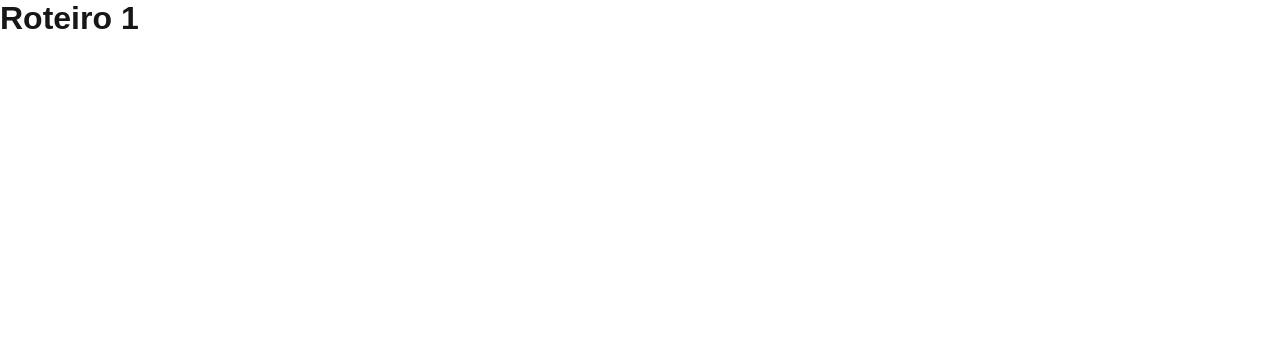
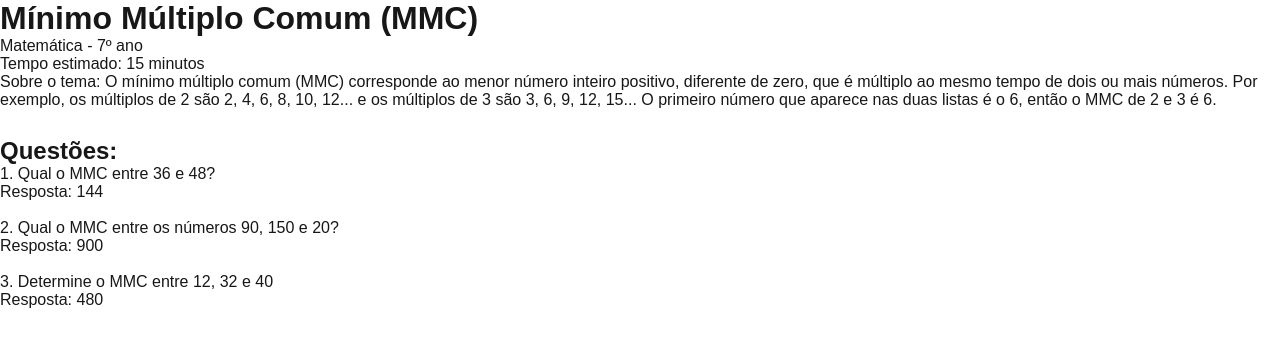
Before and after one commit to FelipeWalkerX/A2-Dev-Web, a Next.js app: page /roteiro/1 in a window 1280 px wide. Shown: the top 346 px of the page. Built offline with nearby package versions, Linux system fonts and the light colour scheme.

Commit message:
Agora mostra o conteudo e as questoes na pagina do roteiro. Tambem enumerado as questoes no roteiros.json

```diff
--- a/app/roteiro/[id]/page.js
+++ b/app/roteiro/[id]/page.js
@@ -1,15 +1,37 @@
-import roteitos from "@/data/roteiros.json"
+import roteiros from "@/data/roteiros.json"
 
 export function generateStaticParams(){     //Diz pro build quais id's do roteiro vao virar pagina
-    return roteitos.map((roteiro) => ({id: String(roteiro.id)}));   //.map passa por todo mundo do roteiro, nesse caso, todos os id
+    return roteiros.map((roteiro) => ({id: String(roteiro.id)}));   //.map passa por todo mundo do roteiro, nesse caso, todos os id
 }
 
 export default async function PaginaRoteiro(props) {
     const params = await props.params;  //Espera o Next entregar o id do endereco para comecar os trabalhos
+    const roteiro = roteiros.find((roteiro) => String(roteiro.id) === params.id);   //Acha o primeiro que o id do roteiro seja igual ao id do endereco da pagina
     return(
-        <h1>
-            Roteiro {params.id}     {/* Fala qual id pertence a pagina */}
-        </h1>
+        <main>
+            <h1>
+                {roteiro.titulo}     {/* Assim que bateu o id do roteiro com o id da pagina, ele ja puxa tudo, nesse caso, foi colocado de titulo da pagina o titulo do roteiro em questao */}
+            </h1>
+            <p>
+                {/* E depois, a disciplina e o ano como paragrafos */}
+                {roteiro.disciplina} - {roteiro.ano}º ano
+            </p>
+            <p> Tempo estimado: {roteiro.tempoEstimado} minutos</p>
+            <p> Sobre o tema: {roteiro.explicacao}</p>
 
+            <h2>
+                <br /> Questões:
+            </h2>
+            <ol>    {/* <ol> cria uma lista ordenada */}
+                {roteiro.questoes.map((questao, posicao) =>(
+                    <li key = {posicao}>{questao.pergunta} <br />
+                    Resposta: {questao.resposta} <br />
+                    <br /> </li>
+
+                ))}
+            </ol>
+        </main>
     )
 }
+
+//<br /> serve como se fosse um \n, ou seja, pra quebrar linha e nao precisar ficar dando 5 milhoes de <p></p>
--- a/data/roteiros.json
+++ b/data/roteiros.json
@@ -9,9 +9,9 @@
         "explicacao": "O mínimo múltiplo comum (MMC) corresponde ao menor número inteiro positivo, diferente de zero, que é múltiplo ao mesmo tempo de dois ou mais números. Por exemplo, os múltiplos de 2 são 2, 4, 6, 8, 10, 12... e os múltiplos de 3 são 3, 6, 9, 12, 15... O primeiro número que aparece nas duas listas é o 6, então o MMC de 2 e 3 é 6.",
         "professorId": 1,
         "questoes": [
-            {"pergunta": "Qual o MMC entre 36 e 48?", "resposta": "144"},
-            {"pergunta": "Qual o MMC entre os números 90, 150 e 20?", "resposta": "900"},
-            {"pergunta": "Determine o MMC entre 12, 32 e 40", "resposta": "480"}
+            {"pergunta": "1. Qual o MMC entre 36 e 48?", "resposta": "144"},
+            {"pergunta": "2. Qual o MMC entre os números 90, 150 e 20?", "resposta": "900"},
+            {"pergunta": "3. Determine o MMC entre 12, 32 e 40", "resposta": "480"}
         ]
     },
     {
@@ -24,9 +24,9 @@
         "explicacao": "Gênero textual é o formato que um texto tem de acordo com o seu uso no dia a dia, como dar uma notícia, ensinar uma receita ou contar uma história. Alguns exemplos são: o romance, o artigo de opinião, a notícia, a receita culinária, entre outros. Já um tipo textual é o modo de escrever (narrar, descrever, argumentar). Um mesmo gênero pode usar vários tipos textuais.",
         "professorId": 4,
         "questoes": [
-            {"pergunta": "Na minha opinião, o uso de celulares deveria ser proibido durante as aulas. Muitos alunos se distraem com redes sociais e jogos e acabam perdendo explicações importantes. Por isso, as escolas precisam criar regras mais claras sobre o assunto. A que gênero textual pertence o texto apresentado?", "resposta": "Texto de opinião"},
-            {"pergunta": "Quais dessa lista são gêneros textuais? Descrição, Contos, Narração e Receita culinária", "resposta": "Contos e Receita culinária"},
-            {"pergunta": "Na última sexta-feira, os alunos do 9º ano organizaram uma campanha de arrecadação de alimentos na escola. A iniciativa arrecadou mais de 200 kg de alimentos, que serão destinados a famílias carentes do município. A que gênero textual pertence esse texto?", "resposta": "Notícia"}
+            {"pergunta": "1. Na minha opinião, o uso de celulares deveria ser proibido durante as aulas. Muitos alunos se distraem com redes sociais e jogos e acabam perdendo explicações importantes. Por isso, as escolas precisam criar regras mais claras sobre o assunto. A que gênero textual pertence o texto apresentado?", "resposta": "Texto de opinião"},
+            {"pergunta": "2.Quais dessa lista são gêneros textuais? Descrição, Contos, Narração e Receita culinária", "resposta": "Contos e Receita culinária"},
+            {"pergunta": "3. Na última sexta-feira, os alunos do 9º ano organizaram uma campanha de arrecadação de alimentos na escola. A iniciativa arrecadou mais de 200 kg de alimentos, que serão destinados a famílias carentes do município. A que gênero textual pertence esse texto?", "resposta": "Notícia"}
         ]
     },
     {
@@ -39,9 +39,9 @@
         "explicacao": "A Revolução Francesa, ocorrida entre 1789 e 1799, foi um movimento impulsionado pela burguesia, que contou com a participação dos camponeses e das classes urbanas que viviam na miséria. A sociedade francesa era dividida em três grupos: o Primeiro Estado (o clero), o Segundo Estado (a nobreza) e o Terceiro Estado (todo o resto da população). O lema da revolução era ‘Liberdade, Igualdade e Fraternidade’.",
         "professorId": 2,
         "questoes": [
-            {"pergunta": "Por quem era formado o Terceiro Estado?", "resposta": "Era formado por todos que não pertenciam ao Primeiro e nem ao Segundo Estado"},
-            {"pergunta": "Quando ocorreu a Revolução Francesa?", "resposta": "Entre 1789 e 1799"},
-            {"pergunta": "Qual era o lema da Revolução?", "resposta": "Liberdade, Igualdade e Fraternidade"}
+            {"pergunta": "1. Por quem era formado o Terceiro Estado?", "resposta": "Era formado por todos que não pertenciam ao Primeiro e nem ao Segundo Estado"},
+            {"pergunta": "2. Quando ocorreu a Revolução Francesa?", "resposta": "Entre 1789 e 1799"},
+            {"pergunta": "3. Qual era o lema da Revolução?", "resposta": "Liberdade, Igualdade e Fraternidade"}
         ]
     },
     {
@@ -54,9 +54,9 @@
         "explicacao": "A Astronomia é o estudo dos astros, onde nele está contido o Sistema solar, que possui o Sol como uma estrela no centro do Sistema Solar. O maior planeta contido no sistema solar é Júpiter, também conhecido como gigante gasoso. A Terra possui um fenômeno incrível conhecido como Eclipse, que pode ser solar (que é quando a Lua fica entre nosso planeta e o Sol) ou lunar (que é quando a Terra fica entre a Lua e o Sol).",
         "professorId": 3,
         "questoes": [
-            {"pergunta": "Qual é a estrela que fica no centro do Sistema Solar?", "resposta": "O Sol"},
-            {"pergunta": "Qual o nome do maior planeta do Sistema Solar, conhecido como gigante gasoso?", "resposta": "Júpiter"},
-            {"pergunta": "Qual o nome do evento quando a Lua 'tampa' a luz do Sol, ou seja, passa entre a Terra e o Sol?", "resposta": "Eclipse solar"}
+            {"pergunta": "1. Qual é a estrela que fica no centro do Sistema Solar?", "resposta": "O Sol"},
+            {"pergunta": "2. Qual o nome do maior planeta do Sistema Solar, conhecido como gigante gasoso?", "resposta": "Júpiter"},
+            {"pergunta": "3. Qual o nome do evento quando a Lua 'tampa' a luz do Sol, ou seja, passa entre a Terra e o Sol?", "resposta": "Eclipse solar"}
         ]
     },
     {
@@ -69,9 +69,9 @@
         "explicacao": "Uma equação quadrática ou equação do segundo grau é uma equação em que o x aparece elevado ao quadrado (x²). Ela é escrita na forma ax² + bx + c = 0, em que a, b e c são números e o 'a' precisa ser diferente de 0. Para encontrar os valores de x, usamos a fórmula de Bhaskara: x = (-b ± √(b² - 4ac)) / (2a). Por exemplo, em x² - 5x + 6 = 0 temos a = 1, b = -5 e c = 6, e a fórmula dá as raízes 2 e 3, ou seja, x1 = 2 e x2 = 3.",
         "professorId": 1,
         "questoes": [
-            {"pergunta": "Encontre as raízes da seguinte equação de 2º grau: x² + 14x + 49 = 0", "resposta": "x1 = -7 e x2 = -7"},
-            {"pergunta": "Encontre as raízes da seguinte equação de 2º grau: -3x² + 18x - 15 = 0", "resposta": "x1 = 1 e x2 = 5"},
-            {"pergunta": "Qual a maior raiz da equação -2x² + 3x + 5 = 0?", "resposta": "2,5"}
+            {"pergunta": "1. Encontre as raízes da seguinte equação de 2º grau: x² + 14x + 49 = 0", "resposta": "x1 = -7 e x2 = -7"},
+            {"pergunta": "2. Encontre as raízes da seguinte equação de 2º grau: -3x² + 18x - 15 = 0", "resposta": "x1 = 1 e x2 = 5"},
+            {"pergunta": "3. Qual a maior raiz da equação -2x² + 3x + 5 = 0?", "resposta": "2,5"}
         ]
     },
     {
@@ -84,9 +84,9 @@
         "explicacao": "Concordância gramatical é quando as palavras de uma frase combinam entre si. Na concordância verbal, o verbo combina com o sujeito, ou seja, se o sujeito está no plural, o verbo também fica no plural, como em ‘O menino saiu’ e ‘Os meninos saíram’. Já na concordância nominal, as palavras que acompanham o substantivo combinam com ele em gênero e número, como em ‘a casa amarela’ e ‘os carros amarelos’.",
         "professorId": 4,
         "questoes": [
-            {"pergunta": "Selecione a opção correta e reescreva a frase: Comprei dois jogos (novo/novos) para poder jogar com (meu/meus) primo", "resposta": "Comprei dois jogos novos para poder jogar com meu primo"},
-            {"pergunta": "Selecione a opção correta e reescreva a frase: As meninas (chegou/chegaram) atrasadas na aula", "resposta": "As meninas chegaram atrasadas na aula"},
-            {"pergunta": "Selecione a opção correta e reescreva a frase: Os meninos (saiu/saíram) da casa amarela correndo", "resposta": "Os meninos saíram da casa amarela correndo"}
+            {"pergunta": "1. Selecione a opção correta e reescreva a frase: Comprei dois jogos (novo/novos) para poder jogar com (meu/meus) primo", "resposta": "Comprei dois jogos novos para poder jogar com meu primo"},
+            {"pergunta": "2. Selecione a opção correta e reescreva a frase: As meninas (chegou/chegaram) atrasadas na aula", "resposta": "As meninas chegaram atrasadas na aula"},
+            {"pergunta": "3. Selecione a opção correta e reescreva a frase: Os meninos (saiu/saíram) da casa amarela correndo", "resposta": "Os meninos saíram da casa amarela correndo"}
         ]
     }
 ]
```
